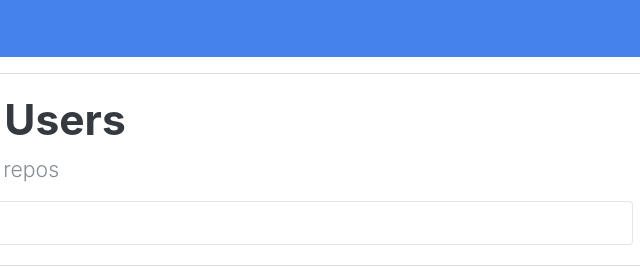
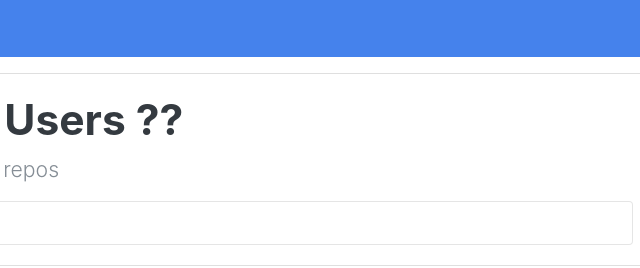
Before and after one commit to aalole/github-user-finder, a plain HTML site: page index.html in a window 1280 px wide. Shown: the top 268 px of the page, 541-1181 px from the left. Drawn offline with nearby package versions, Linux system fonts and the light colour scheme.

Commit message:
added question mark to the label

```diff
--- a/index.html
+++ b/index.html
@@ -17,7 +17,7 @@
   </nav>
   <div class="container searchContainer">
     <div class="search card card-body">
-      <h1>Searching for Github Users</h1>
+      <h1>Searching for Github Users ??</h1>
       <p class="lead">Enter a username to fetch a user profile and repos</p>
       <input type="text" id="searchUser" class="form-control" placeholder="GitHub Username...">
     </div>
```
